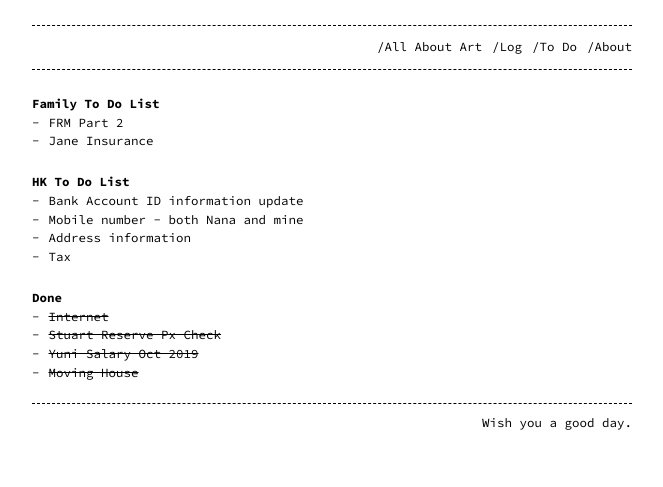
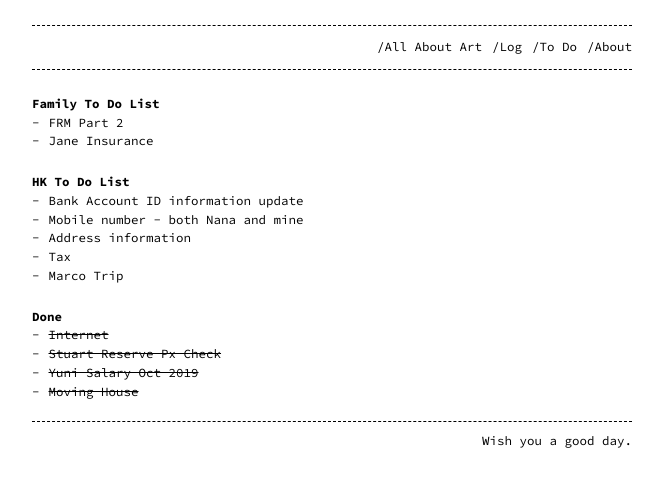
Before and after one commit to 912828qj2/912828qj2.github.io, a Jekyll site: the page built from todo.md, in a window 1280 px wide. Shown: the top 487 px of the page, without its empty margins (308-971 px from the left). Built offline with Jekyll 4.4.1, drawn with Linux system fonts in a browser that asks for light colours.

Commit message:
Update todo.md

```diff
--- a/todo.md
+++ b/todo.md
@@ -14,6 +14,7 @@ permalink: /todo/
 - Mobile number - both Nana and mine
 - Address information
 - Tax
+- Marco Trip
 
 ## Done
 
```
